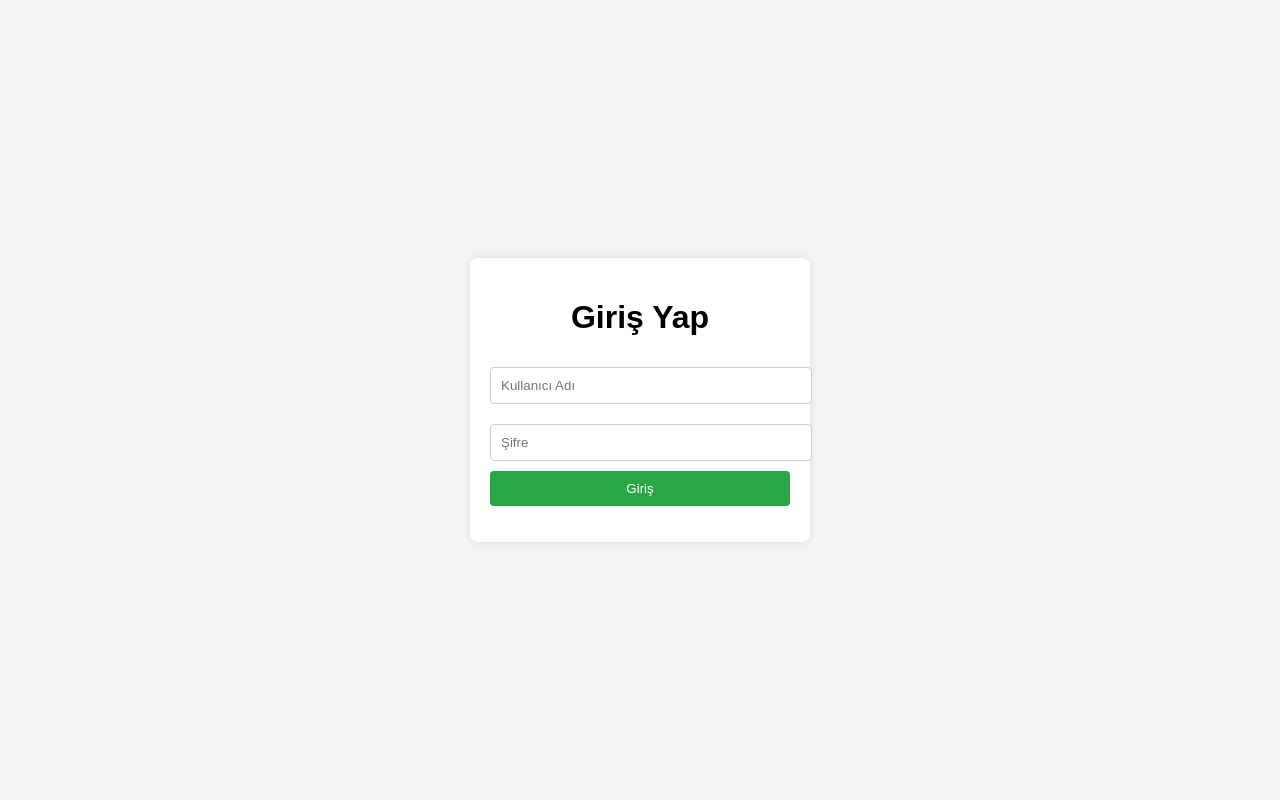
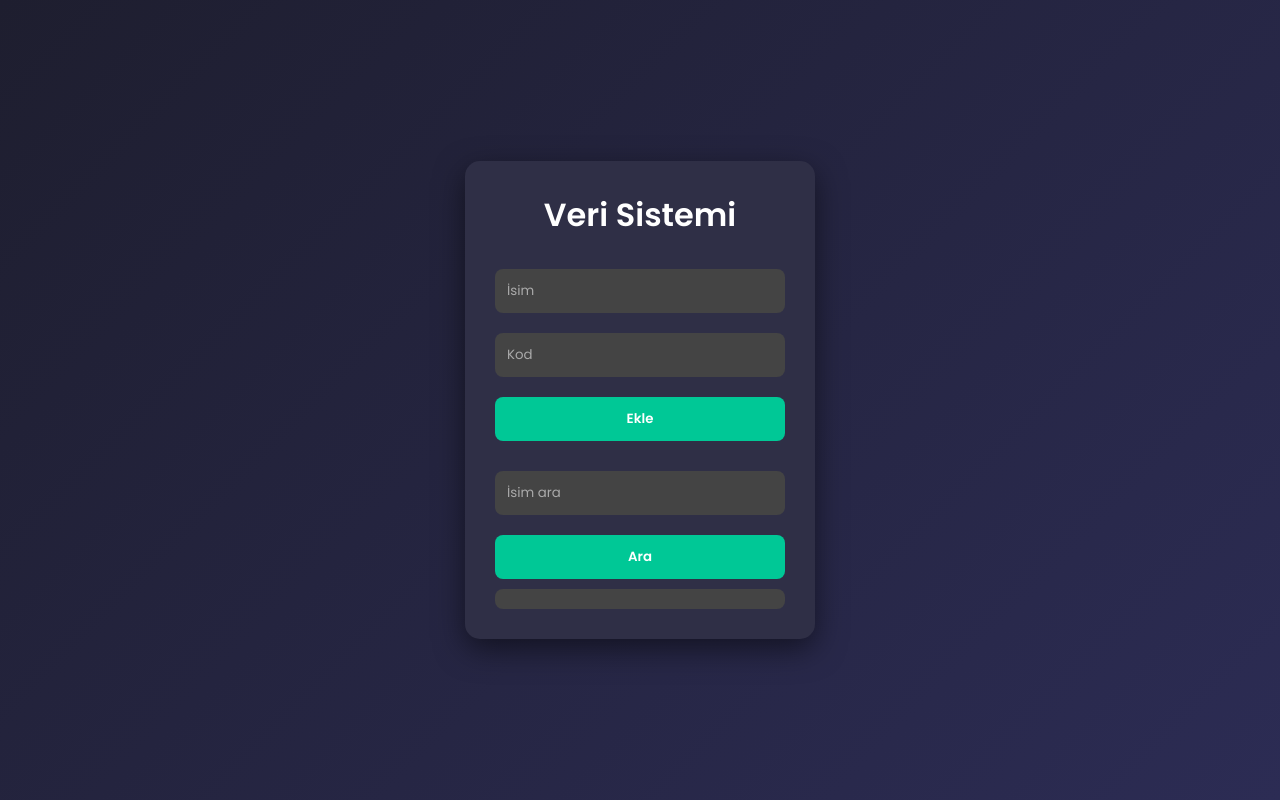
Before and after one commit to vezirhanatsiz-hue/efelerefesiefe, a website: page index.html in a window 1280 px wide. Drawn offline with Linux system fonts and the light colour scheme.

Commit message:
tasarım update

```diff
--- a/index.html
+++ b/index.html
@@ -1,21 +1,143 @@
 <!DOCTYPE html>
 <html lang="tr">
 <head>
-    <meta charset="UTF-8">
-    <meta name="viewport" content="width=device-width, initial-scale=1.0">
-    <title>Giriş Yap</title>
-    <link rel="stylesheet" href="style.css">
+<meta charset="UTF-8">
+<meta name="viewport" content="width=device-width, initial-scale=1.0">
+<title>Veri Sistemi</title>
+
+<!-- Google Font -->
+<link href="https://fonts.googleapis.com/css2?family=Poppins:wght@300;400;600&display=swap" rel="stylesheet">
+
+<style>
+* {
+    margin: 0;
+    padding: 0;
+    box-sizing: border-box;
+    font-family: 'Poppins', sans-serif;
+}
+
+body {
+    background: linear-gradient(135deg, #1e1e2f, #2c2c54);
+    height: 100vh;
+    display: flex;
+    justify-content: center;
+    align-items: center;
+    color: white;
+}
+
+.container {
+    background: #2f2f46;
+    padding: 30px;
+    border-radius: 15px;
+    width: 350px;
+    box-shadow: 0 10px 30px rgba(0,0,0,0.5);
+    text-align: center;
+}
+
+h1 {
+    margin-bottom: 20px;
+}
+
+input {
+    width: 100%;
+    padding: 12px;
+    margin: 10px 0;
+    border-radius: 8px;
+    border: none;
+    outline: none;
+    background: #444;
+    color: white;
+}
+
+input::placeholder {
+    color: #aaa;
+}
+
+button {
+    width: 100%;
+    padding: 12px;
+    margin-top: 10px;
+    border: none;
+    border-radius: 8px;
+    background: #00c896;
+    color: white;
+    font-weight: bold;
+    cursor: pointer;
+    transition: 0.3s;
+}
+
+button:hover {
+    background: #00a37a;
+}
+
+.section {
+    margin-top: 20px;
+}
+
+.result {
+    margin-top: 10px;
+    padding: 10px;
+    background: #444;
+    border-radius: 8px;
+}
+</style>
 </head>
+
 <body>
-    <div class="container">
-        <h1>Giriş Yap</h1>
-        <form id="loginForm">
-            <input type="text" id="username" placeholder="Kullanıcı Adı" required>
-            <input type="password" id="password" placeholder="Şifre" required>
-            <button type="submit">Giriş</button>
-        </form>
-        <p id="error"></p>
+
+<div class="container">
+    <h1>Veri Sistemi</h1>
+
+    <!-- EKLE -->
+    <div class="section">
+        <input type="text" id="name" placeholder="İsim">
+        <input type="text" id="code" placeholder="Kod">
+        <button onclick="addData()">Ekle</button>
     </div>
-    <script src="script.js"></script>
+
+    <!-- ARAMA -->
+    <div class="section">
+        <input type="text" id="searchName" placeholder="İsim ara">
+        <button onclick="searchData()">Ara</button>
+        <div id="result" class="result"></div>
+    </div>
+</div>
+
+<script>
+async function addData() {
+    const name = document.getElementById("name").value;
+    const code = document.getElementById("code").value;
+
+    const res = await fetch("/api/add", {
+        method: "POST",
+        headers: { "Content-Type": "application/json" },
+        body: JSON.stringify({ name, code })
+    });
+
+    const data = await res.json();
+    alert(data.message || data.error);
+}
+
+async function searchData() {
+    const name = document.getElementById("searchName").value;
+
+    const res = await fetch("/api/search", {
+        method: "POST",
+        headers: { "Content-Type": "application/json" },
+        body: JSON.stringify({ name })
+    });
+
+    const data = await res.json();
+
+    const resultDiv = document.getElementById("result");
+
+    if (data.code) {
+        resultDiv.innerHTML = "Kod: " + data.code;
+    } else {
+        resultDiv.innerHTML = data.error;
+    }
+}
+</script>
+
 </body>
 </html>
```
